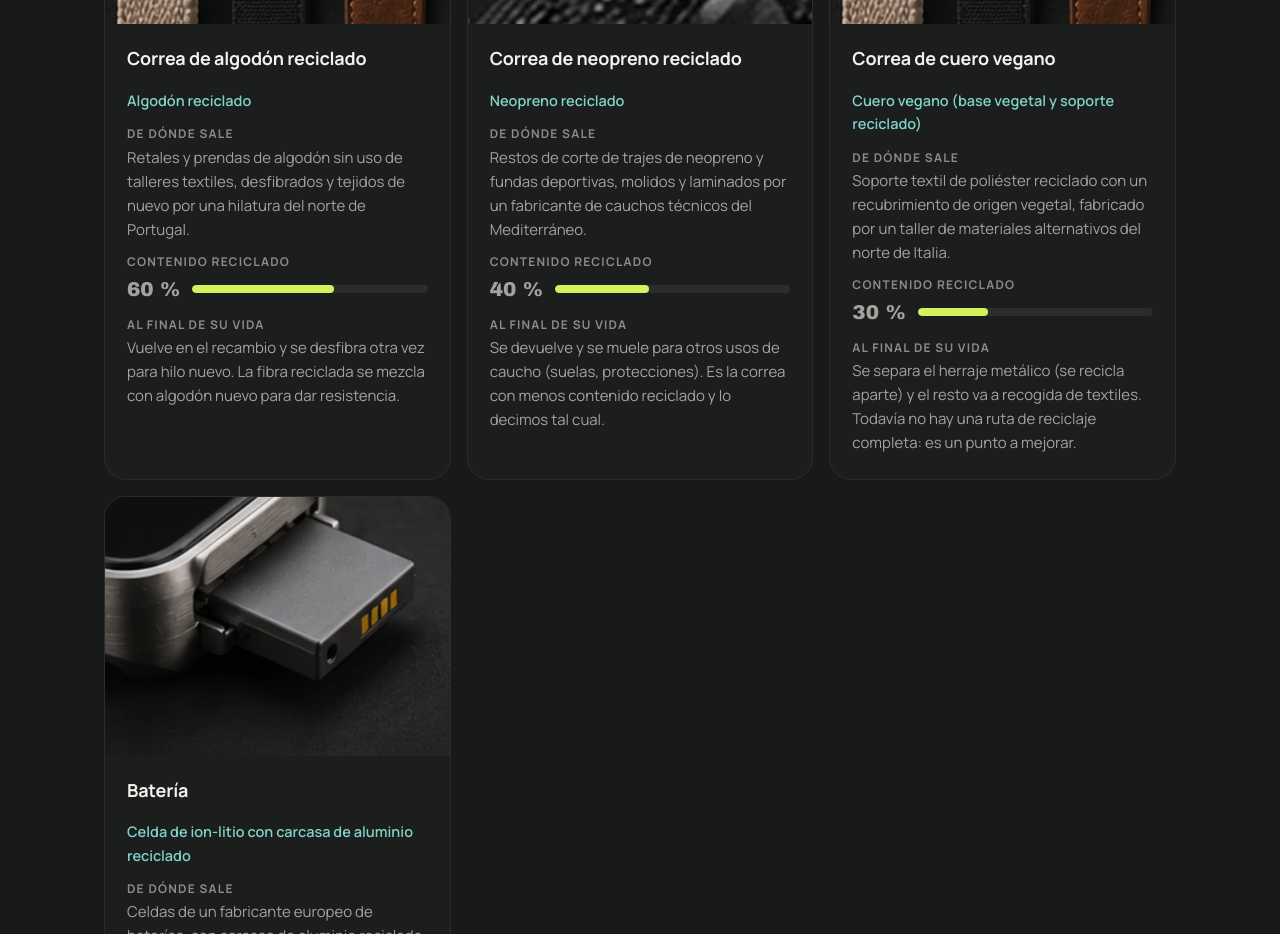
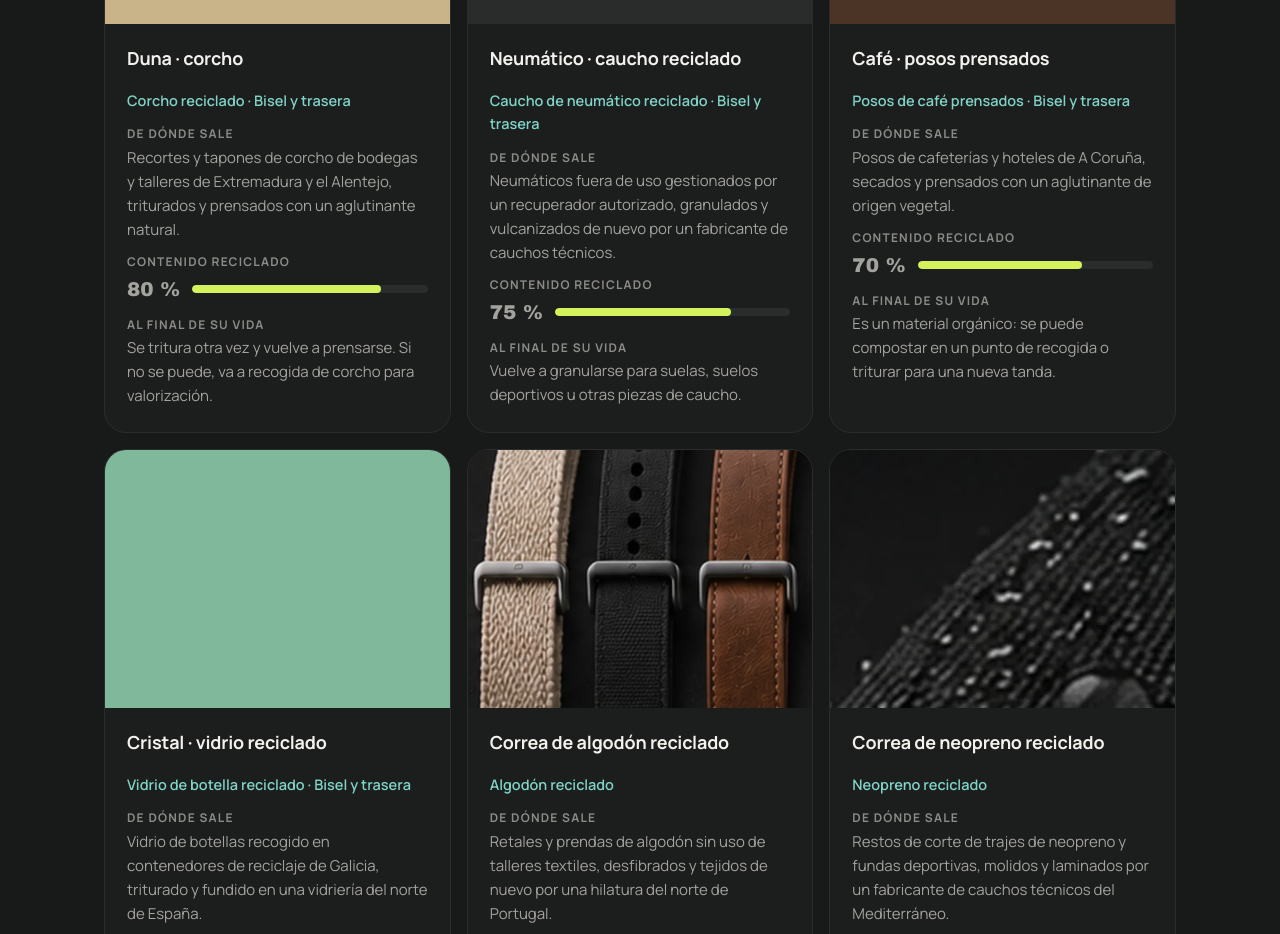
Before and after one commit to marinascotelomarcos-blip/ciclo-watches, a plain HTML site: page trazabilidad.html in a window 1280 px wide. Shown: the part 2720-3654 px from the top of the page. Drawn offline with Linux system fonts and the light colour scheme; a web font is replaced by a local one.

Commit message:
Producto: 5 piezas (bisel y trasera con 6 acabados: Océano, Bosque, Duna, Neumático, Café, Cristal)
Co-Authored-By: Claude Sonnet 5.5 <noreply@anthropic.com>

```diff
--- a/configurador.css
+++ b/configurador.css
@@ -54,7 +54,10 @@ h2{font-family:var(--serif);font-weight:600;font-size:17px;letter-spacing:-.01em
 .watch .tira{fill:var(--strap)}
 .watch .caja{fill:var(--case)}
 .watch .corona{fill:var(--case)}
+.watch .bisel{stroke:var(--bisel,#3A3C3A);transition:stroke .3s}
 .watch .anillo{stroke:var(--hand);transition:stroke .3s}
+.trasera-chip{position:absolute;top:12px;left:12px;display:flex;align-items:center;gap:8px;background:var(--card);border:1px solid var(--hair);border-radius:999px;padding:5px 12px 5px 6px;font-size:12.5px;color:var(--ink-soft)}
+.trasera-chip #trasera-sw{width:22px;height:22px;border-radius:50%;border:2px solid rgba(242,241,236,.24);transition:background .3s}
 .stage-label{position:absolute;bottom:12px;left:0;right:0;text-align:center;font-size:12.5px;color:var(--ink-soft);margin:0}
 
 .resumen h2{margin-bottom:10px}
--- a/css/trazabilidad.css
+++ b/css/trazabilidad.css
@@ -73,6 +73,7 @@ section.intro{padding:72px 0 56px}
 .fichas{display:grid;grid-template-columns:repeat(3,1fr);gap:16px;margin-top:40px}
 .ficha{background:var(--card);border:1px solid var(--hair);border-radius:var(--radius);overflow:hidden;display:flex;flex-direction:column;min-width:0}
 .ficha img{width:100%;height:auto;aspect-ratio:4/3;object-fit:cover;background:#121212}
+.ficha-color{aspect-ratio:4/3;width:100%}
 .ficha-body{padding:20px 22px 24px;display:flex;flex-direction:column;gap:12px;flex:1}
 .ficha h3{font-size:18px}
 .mat{margin:0;color:var(--moss-t);font-weight:600;font-size:14.5px}
--- a/data/lotes.json
+++ b/data/lotes.json
@@ -3,34 +3,88 @@
   "piezas": {
     "caja": {
       "nombre": "Caja de aluminio reciclado",
-      "letra": "C", "tono": "clay",
+      "letra": "C",
+      "tono": "clay",
       "foto": "img/fotos/pieza-caja.webp",
       "material": "Aluminio reciclado",
       "origen": "Chatarra de aluminio de envases y perfiles de construcción, recogida por recuperadores locales y fundida en una planta de refundición del norte de España.",
       "reciclado": 70,
       "finDeVida": "Se devuelve en el recambio y se funde otra vez. El aluminio se puede reciclar muchas veces sin perder calidad."
     },
-    "esfera-oceano": {
-      "nombre": "Esfera Océano",
-      "letra": "E", "tono": "moss",
+    "oceano": {
+      "nombre": "Océano · plástico marino",
+      "letra": "E",
+      "tono": "moss",
       "foto": "img/fotos/pieza-esfera.webp",
       "material": "Plástico recuperado del mar",
       "origen": "Redes y cabos de plástico retirados por cofradías y proyectos de limpieza de costa del Cantábrico y el Atlántico, triturados y moldeados por un transformador de plásticos.",
       "reciclado": 85,
-      "finDeVida": "La esfera usada vuelve al transformador, que la tritura para hacer otra tanda de esferas o piezas de plástico técnico."
+      "finDeVida": "La pieza usada vuelve al transformador, que la tritura para hacer otra tanda de biseles y traseras o piezas de plástico técnico.",
+      "usos": "Bisel y trasera"
     },
-    "esfera-bosque": {
-      "nombre": "Esfera Bosque",
-      "letra": "E", "tono": "moss",
+    "bosque": {
+      "nombre": "Bosque · madera recuperada",
+      "letra": "E",
+      "tono": "moss",
       "foto": "img/fotos/material-madera.webp",
       "material": "Madera recuperada",
       "origen": "Recortes de carpintería y tarimas desechadas de talleres del noroeste peninsular, secados, laminados y prensados con un aglutinante.",
       "reciclado": 90,
-      "finDeVida": "Se separa del resto y se recupera como madera para nuevos laminados; si no se puede, va a recogida de madera para valorización."
+      "finDeVida": "Se separa del resto y se recupera como madera para nuevos laminados; si no se puede, va a recogida de madera para valorización.",
+      "usos": "Bisel y trasera"
+    },
+    "duna": {
+      "nombre": "Duna · corcho",
+      "letra": "E",
+      "tono": "moss",
+      "foto": "",
+      "material": "Corcho reciclado",
+      "origen": "Recortes y tapones de corcho de bodegas y talleres de Extremadura y el Alentejo, triturados y prensados con un aglutinante natural.",
+      "reciclado": 80,
+      "finDeVida": "Se tritura otra vez y vuelve a prensarse. Si no se puede, va a recogida de corcho para valorización.",
+      "usos": "Bisel y trasera",
+      "color": "#C9B48A"
+    },
+    "neumatico": {
+      "nombre": "Neumático · caucho reciclado",
+      "letra": "E",
+      "tono": "moss",
+      "foto": "",
+      "material": "Caucho de neumático reciclado",
+      "origen": "Neumáticos fuera de uso gestionados por un recuperador autorizado, granulados y vulcanizados de nuevo por un fabricante de cauchos técnicos.",
+      "reciclado": 75,
+      "finDeVida": "Vuelve a granularse para suelas, suelos deportivos u otras piezas de caucho.",
+      "usos": "Bisel y trasera",
+      "color": "#2A2B2B"
+    },
+    "cafe": {
+      "nombre": "Café · posos prensados",
+      "letra": "E",
+      "tono": "moss",
+      "foto": "",
+      "material": "Posos de café prensados",
+      "origen": "Posos de cafeterías y hoteles de A Coruña, secados y prensados con un aglutinante de origen vegetal.",
+      "reciclado": 70,
+      "finDeVida": "Es un material orgánico: se puede compostar en un punto de recogida o triturar para una nueva tanda.",
+      "usos": "Bisel y trasera",
+      "color": "#4B3326"
+    },
+    "cristal": {
+      "nombre": "Cristal · vidrio reciclado",
+      "letra": "E",
+      "tono": "moss",
+      "foto": "",
+      "material": "Vidrio de botella reciclado",
+      "origen": "Vidrio de botellas recogido en contenedores de reciclaje de Galicia, triturado y fundido en una vidriería del norte de España.",
+      "reciclado": 85,
+      "finDeVida": "Se funde otra vez sin perder calidad. Es el material con más ciclos de reciclaje posibles de los seis.",
+      "usos": "Bisel y trasera",
+      "color": "#7FB89A"
     },
     "correa-algodon": {
       "nombre": "Correa de algodón reciclado",
-      "letra": "R", "tono": "clay",
+      "letra": "R",
+      "tono": "clay",
       "foto": "img/fotos/pieza-correas.webp",
       "material": "Algodón reciclado",
       "origen": "Retales y prendas de algodón sin uso de talleres textiles, desfibrados y tejidos de nuevo por una hilatura del norte de Portugal.",
@@ -39,7 +93,8 @@
     },
     "correa-neopreno": {
       "nombre": "Correa de neopreno reciclado",
-      "letra": "R", "tono": "clay",
+      "letra": "R",
+      "tono": "clay",
       "foto": "img/fotos/material-correa.webp",
       "material": "Neopreno reciclado",
       "origen": "Restos de corte de trajes de neopreno y fundas deportivas, molidos y laminados por un fabricante de cauchos técnicos del Mediterráneo.",
@@ -48,7 +103,8 @@
     },
     "correa-cuero": {
       "nombre": "Correa de cuero vegano",
-      "letra": "R", "tono": "clay",
+      "letra": "R",
+      "tono": "clay",
       "foto": "img/fotos/pieza-correas.webp",
       "material": "Cuero vegano (base vegetal y soporte reciclado)",
       "origen": "Soporte textil de poliéster reciclado con un recubrimiento de origen vegetal, fabricado por un taller de materiales alternativos del norte de Italia.",
@@ -57,7 +113,8 @@
     },
     "bateria": {
       "nombre": "Batería",
-      "letra": "B", "tono": "moss",
+      "letra": "B",
+      "tono": "moss",
       "foto": "img/fotos/pieza-bateria.webp",
       "material": "Celda de ion-litio con carcasa de aluminio reciclado",
       "origen": "Celdas de un fabricante europeo de baterías, con carcasa de aluminio reciclado y una parte de metales recuperados de baterías usadas.",
@@ -66,15 +123,117 @@
     }
   },
   "lotes": [
-    { "codigo": "CW-ALU1-0001", "pieza": "caja",            "recogida": "marzo de 2026",    "zona": "Galicia y norte de Portugal", "reciclado": 72, "nota": "Lote de caja de 120 unidades de ejemplo." },
-    { "codigo": "CW-ALU1-0002", "pieza": "caja",            "recogida": "mayo de 2026",     "zona": "País Vasco",                  "reciclado": 68, "nota": "Lote de caja de 90 unidades de ejemplo." },
-    { "codigo": "CW-OCE2-0014", "pieza": "esfera-oceano",   "recogida": "abril de 2026",    "zona": "Costa de Galicia",            "reciclado": 85, "nota": "Plástico de redes retiradas en una campaña de limpieza (ejemplo)." },
-    { "codigo": "CW-OCE2-0015", "pieza": "esfera-oceano",   "recogida": "junio de 2026",    "zona": "Cantábrico",                  "reciclado": 82, "nota": "Lote con algo más de plástico de cabos (ejemplo)." },
-    { "codigo": "CW-BOS3-0007", "pieza": "esfera-bosque",   "recogida": "febrero de 2026",  "zona": "Ourense y León",              "reciclado": 90, "nota": "Recortes de carpintería de roble y castaño (ejemplo)." },
-    { "codigo": "CW-ALG4-0031", "pieza": "correa-algodon",  "recogida": "enero de 2026",    "zona": "Norte de Portugal",           "reciclado": 60, "nota": "Retales textiles sin uso (ejemplo)." },
-    { "codigo": "CW-NEO5-0022", "pieza": "correa-neopreno", "recogida": "abril de 2026",    "zona": "Comunidad Valenciana",        "reciclado": 41, "nota": "Restos de corte de neopreno (ejemplo)." },
-    { "codigo": "CW-CUE6-0009", "pieza": "correa-cuero",    "recogida": "mayo de 2026",     "zona": "Norte de Italia",             "reciclado": 30, "nota": "Soporte de poliéster reciclado (ejemplo)." },
-    { "codigo": "CW-BAT7-0105", "pieza": "bateria",         "recogida": "marzo de 2026",    "zona": "Europa central",              "reciclado": 25, "nota": "Lote de baterías con carcasa de aluminio reciclado (ejemplo)." },
-    { "codigo": "CW-BAT7-0106", "pieza": "bateria",         "recogida": "julio de 2026",    "zona": "Europa central",              "reciclado": 27, "nota": "Segundo lote de baterías (ejemplo)." }
+    {
+      "codigo": "CW-ALU1-0001",
+      "pieza": "caja",
+      "recogida": "marzo de 2026",
+      "zona": "Galicia y norte de Portugal",
+      "reciclado": 72,
+      "nota": "Lote de caja de 120 unidades de ejemplo."
+    },
+    {
+      "codigo": "CW-ALU1-0002",
+      "pieza": "caja",
+      "recogida": "mayo de 2026",
+      "zona": "País Vasco",
+      "reciclado": 68,
+      "nota": "Lote de caja de 90 unidades de ejemplo."
+    },
+    {
+      "codigo": "CW-OCE2-0014",
+      "pieza": "oceano",
+      "recogida": "abril de 2026",
+      "zona": "Costa de Galicia",
+      "reciclado": 85,
+      "nota": "Plástico de redes retiradas en una campaña de limpieza (ejemplo)."
+    },
+    {
+      "codigo": "CW-OCE2-0015",
+      "pieza": "oceano",
+      "recogida": "junio de 2026",
+      "zona": "Cantábrico",
+      "reciclado": 82,
+      "nota": "Lote con algo más de plástico de cabos (ejemplo)."
+    },
+    {
+      "codigo": "CW-BOS3-0007",
+      "pieza": "bosque",
+      "recogida": "febrero de 2026",
+      "zona": "Ourense y León",
+      "reciclado": 90,
+      "nota": "Recortes de carpintería de roble y castaño (ejemplo)."
+    },
+    {
+      "codigo": "CW-DUN8-0003",
+      "pieza": "duna",
+      "recogida": "marzo de 2026",
+      "zona": "Extremadura y Alentejo",
+      "reciclado": 80,
+      "nota": "Recortes de corcho de bodega (ejemplo)."
+    },
+    {
+      "codigo": "CW-NEU9-0012",
+      "pieza": "neumatico",
+      "recogida": "mayo de 2026",
+      "zona": "Comunidad Valenciana",
+      "reciclado": 75,
+      "nota": "Granulado de neumático fuera de uso (ejemplo)."
+    },
+    {
+      "codigo": "CW-CAF2-0008",
+      "pieza": "cafe",
+      "recogida": "junio de 2026",
+      "zona": "A Coruña",
+      "reciclado": 70,
+      "nota": "Posos de cafeterías de la ciudad (ejemplo)."
+    },
+    {
+      "codigo": "CW-CRI3-0021",
+      "pieza": "cristal",
+      "recogida": "abril de 2026",
+      "zona": "Galicia",
+      "reciclado": 85,
+      "nota": "Vidrio de botella recogido en contenedores (ejemplo)."
+    },
+    {
+      "codigo": "CW-ALG4-0031",
+      "pieza": "correa-algodon",
+      "recogida": "enero de 2026",
+      "zona": "Norte de Portugal",
+      "reciclado": 60,
+      "nota": "Retales textiles sin uso (ejemplo)."
+    },
+    {
+      "codigo": "CW-NEO5-0022",
+      "pieza": "correa-neopreno",
+      "recogida": "abril de 2026",
+      "zona": "Comunidad Valenciana",
+      "reciclado": 41,
+      "nota": "Restos de corte de neopreno (ejemplo)."
+    },
+    {
+      "codigo": "CW-CUE6-0009",
+      "pieza": "correa-cuero",
+      "recogida": "mayo de 2026",
+      "zona": "Norte de Italia",
+      "reciclado": 30,
+      "nota": "Soporte de poliéster reciclado (ejemplo)."
+    },
+    {
+      "codigo": "CW-BAT7-0105",
+      "pieza": "bateria",
+      "recogida": "marzo de 2026",
+      "zona": "Europa central",
+      "reciclado": 25,
+      "nota": "Lote de baterías con carcasa de aluminio reciclado (ejemplo)."
+    },
+    {
+      "codigo": "CW-BAT7-0106",
+      "pieza": "bateria",
+      "recogida": "julio de 2026",
+      "zona": "Europa central",
+      "reciclado": 27,
+      "nota": "Segundo lote de baterías (ejemplo)."
+    }
   ]
 }
--- a/js/trazabilidad.js
+++ b/js/trazabilidad.js
@@ -48,11 +48,10 @@
     Object.keys(datos.piezas).forEach(function (k) {
       var p = datos.piezas[k];
       var a = el("article", "ficha");
-      var img = el("img"); img.src = p.foto; img.alt = ""; img.width = 460; img.height = 345; img.loading = "lazy"; img.decoding = "async";
-      a.appendChild(img);
+      if (p.foto) { var img = el("img"); img.src = p.foto; img.alt = ""; img.width = 460; img.height = 345; img.loading = "lazy"; img.decoding = "async"; a.appendChild(img); } else if (p.color) { var m = el("div", "ficha-color"); m.style.background = p.color; m.setAttribute("aria-hidden", "true"); a.appendChild(m); }
       var b = el("div", "ficha-body");
       b.appendChild(el("h3", null, p.nombre));
-      b.appendChild(el("p", "mat", p.material));
+      b.appendChild(el("p", "mat", p.material + (p.usos ? " · " + p.usos : "")));
       var dl = el("dl");
       par(dl, "De dónde sale", p.origen);
       var d = el("div"); d.appendChild(el("dt", null, "Contenido reciclado"));
```
Also changed, not shown: configurador.html (+16 -12 lines), configurador.js (+27 -14 lines), data/stock.json (+12 -2 lines), index.html (+35 -17 lines), trazabilidad.html (+1 -1 lines).
